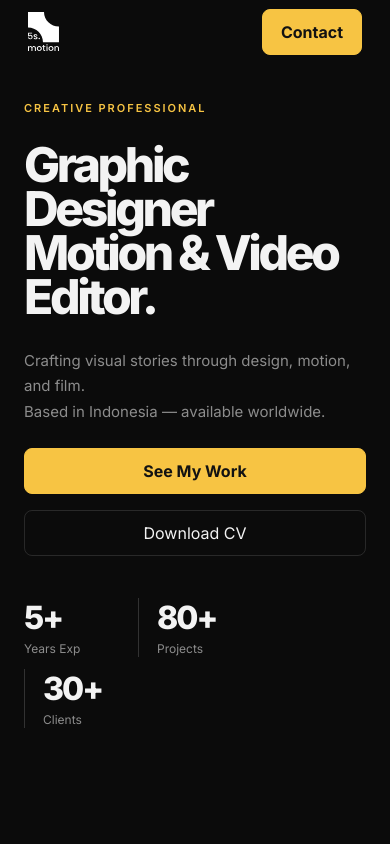
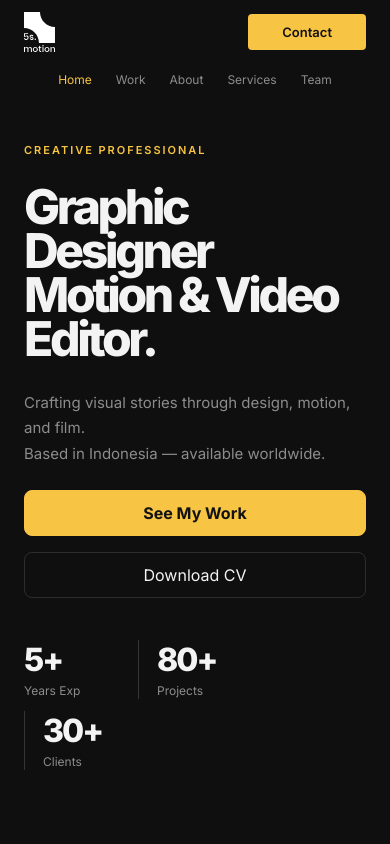
Before and after one commit to vlwzn/abdi-portfolio, a website: page index.html in a window 390 px wide. Shown: the top 844 px of the page. Drawn offline with Linux system fonts and the light colour scheme; no server answers.

Commit message:
update inconsistensi nav

```diff
--- a/assets/css/style.css
+++ b/assets/css/style.css
@@ -1,5 +1,5 @@
 :root {
-  --bg: #0b0b0b;
+  --bg: #0f0f0f;
   --bg-elevated: rgba(255, 255, 255, 0.02);
   --panel: rgba(255, 255, 255, 0.02);
   --panel-strong: rgba(255, 255, 255, 0.04);
@@ -48,7 +48,7 @@ button {
   align-items: center;
   justify-content: space-between;
   min-height: 80px;
-  padding: 0 4px;
+  padding: 0;
   border-bottom: 1px solid transparent;
 }
 
@@ -58,7 +58,8 @@ button {
   letter-spacing: -0.06em;
 }
 
-.brand img {
+.brand img,
+.team-brand img {
   display: block;
   width: auto;
   height: 40px;
@@ -69,13 +70,19 @@ button {
 .main-nav {
   display: flex;
   align-items: center;
-  gap: 28px;
-  font-size: 13px;
+  gap: 40px;
+  margin-left: auto;
+  margin-right: 48px;
+  font-size: 14px;
   color: var(--muted);
 }
 
 .main-nav a {
   transition: color 0.2s ease;
+}
+
+.main-nav [aria-current="page"] {
+  color: var(--accent);
 }
 
 .main-nav a:hover,
@@ -95,6 +102,15 @@ button {
   border: 1px solid rgba(255, 255, 255, 0.08);
   cursor: pointer;
   transition: transform 0.2s ease, opacity 0.2s ease;
+}
+
+.topbar .contact-btn {
+  min-height: 36px;
+  padding: 0 34px;
+  border: 0;
+  border-radius: 4px;
+  font-size: 13px;
+  font-weight: 600;
 }
 
 .contact-btn,
@@ -562,10 +578,6 @@ button {
     grid-template-columns: 1fr;
   }
 
-  .main-nav {
-    display: none;
-  }
-
   .hero-copy h1 {
     max-width: 100%;
   }
@@ -613,4 +625,31 @@ button {
   .page-shell {
     width: calc(100% - 48px);
   }
+
+  .topbar {
+    min-height: 72px;
+    padding: 12px 0;
+    flex-wrap: wrap;
+    gap: 14px;
+  }
+
+  .main-nav {
+    order: 1;
+    width: 100%;
+    margin: 0;
+    justify-content: center;
+    gap: 24px;
+    padding: 6px 0;
+    font-size: 12px;
+  }
+
+  .topbar .contact-btn {
+    padding: 0 34px;
+  }
 }
+
+@media (max-width: 360px) {
+  .main-nav {
+    gap: 20px;
+  }
+}
```
Also changed, not shown: assets/css/team.css (+0 -11 lines).
